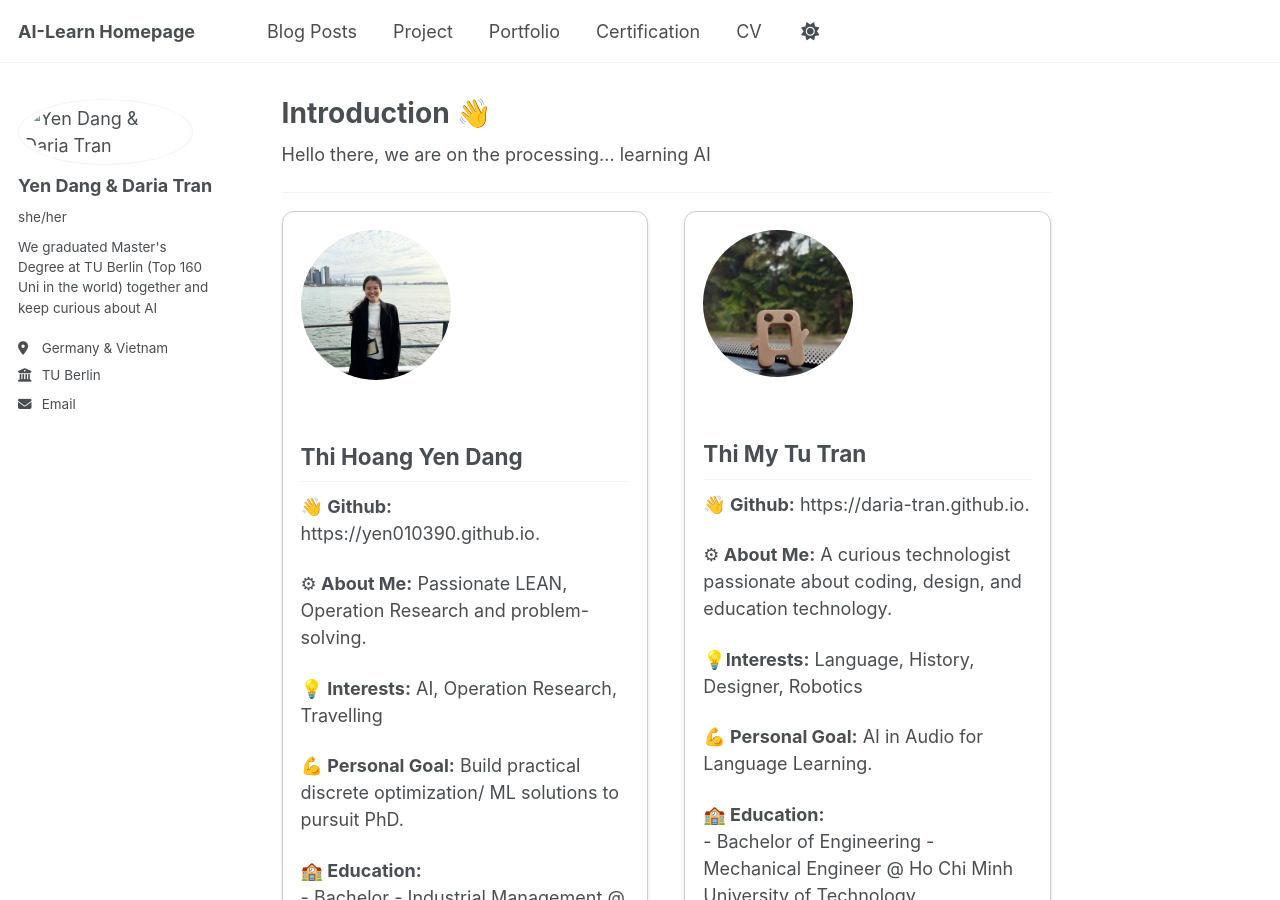
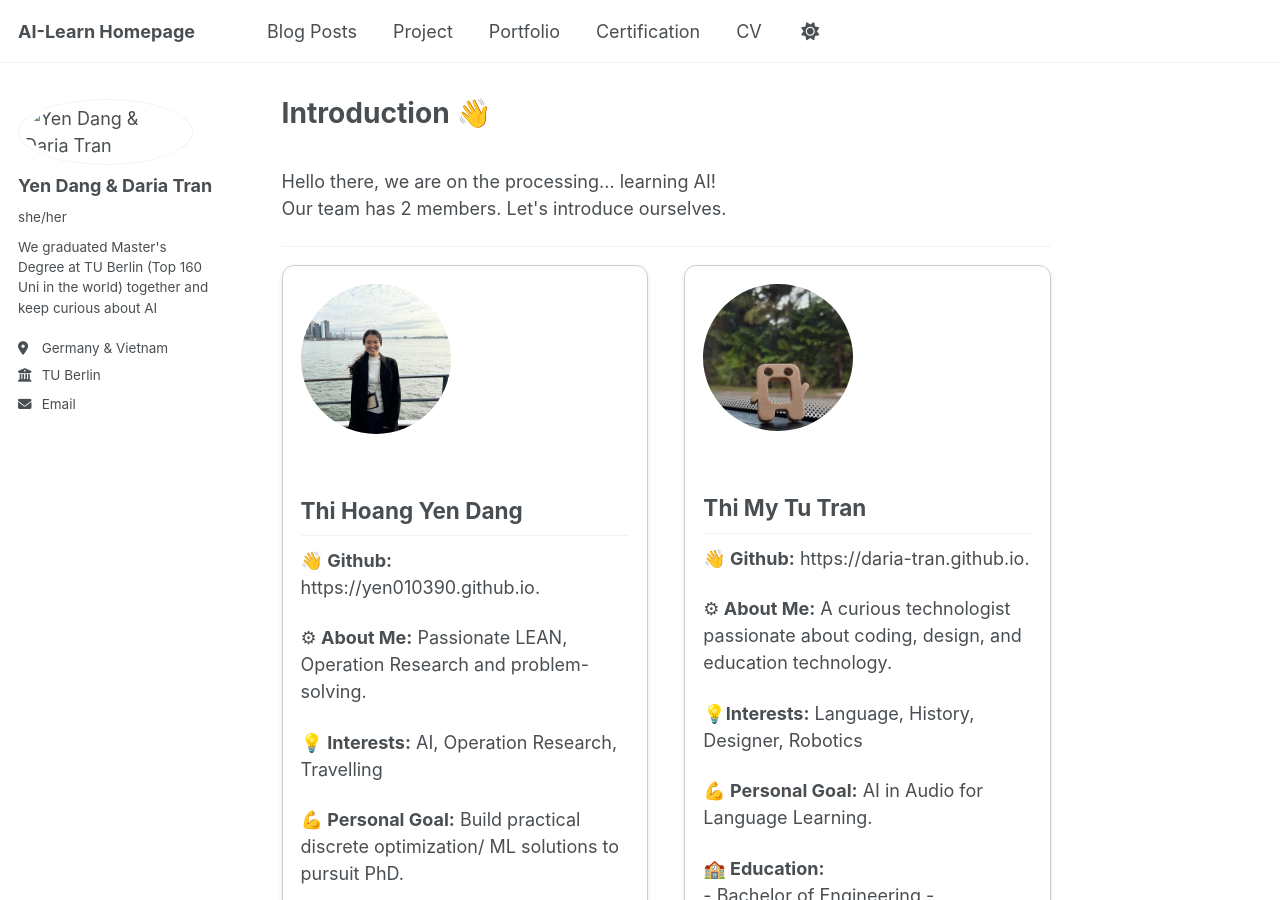
Before and after one commit to yen010390/AIO.github.io, a Jekyll site: the page built from _pages/about.md, in a window 1280 px wide and 900 px high. Built offline with Jekyll 4.4.1, drawn with Linux system fonts in a browser that asks for light colours.

Commit message:
Update about.md

```diff
--- a/_pages/about.md
+++ b/_pages/about.md
@@ -30,7 +30,9 @@ redirect_from:
 }
 </style>
 
-<p>Hello there, we are on the processing... learning AI</p>
+<p><br>
+  Hello there, we are on the processing... learning AI!<br>
+  Our team has 2 members. Let's introduce ourselves.</p>
 <hr />
 
 <div class="profile-container">
```
